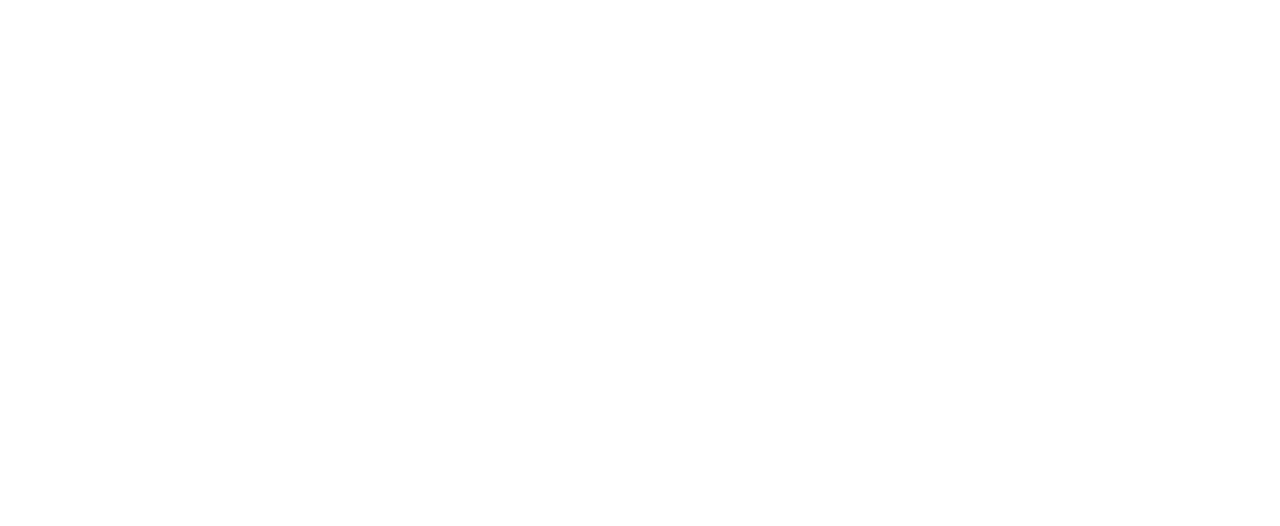
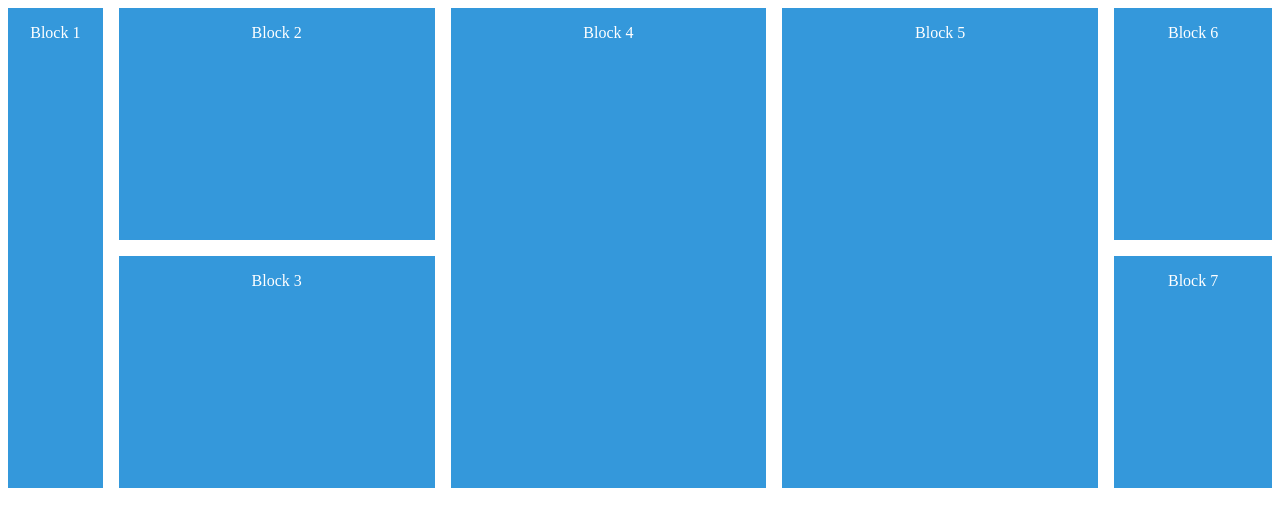
Before and after one commit to BizzNEST/BenefitLandingPage, a plain HTML site: page index.html in a window 1280 px wide. Drawn offline with Linux system fonts and the light colour scheme.

Commit message:
added mason grid layour

```diff
--- a/index.html
+++ b/index.html
@@ -1,12 +1,34 @@
 <!DOCTYPE html>
 <html lang="en">
+
 <head>
     <meta charset="UTF-8">
     <meta name="viewport" content="width=device-width, initial-scale=1.0">
     <title>Benefit Landing Page</title>
     <link rel="stylesheet" href="sponsor-section.css">
+    <link rel="stylesheet" href="mason-grid-section.css">
 </head>
+
 <body>
+    <div class="masonry-grid">
+        <div class="column-first">
+            <div class="block large">Block 1</div>
+        </div>
+        <div class="column-second">
+            <div class="block small">Block 2</div>
+            <div class="block small">Block 3</div>
+        </div>
+        <div class="column-third">
+            <div class="block large">Block 4</div>
+        </div>
+        <div class="column-fourth">
+            <div class="block large">Block 5</div>
+        </div>
+        <div class="column-fifth">
+            <div class="block">Block 6</div>
+            <div class="block">Block 7</div>
+        </div>
+    </div>
+</body>
 
-</body>
 </html>
--- /dev/null
+++ b/mason-grid-section.css
@@ -0,0 +1,60 @@
+.masonry-grid {
+    display: flex;
+    justify-content: center;
+    gap: 16px;
+    width: 100%;
+    height: 60vh;
+    box-sizing: border-box;
+}
+
+.column-first {
+    display: flex;
+    width: 30%;
+    flex-direction: column;
+    gap: 16px;
+}
+.column-second{
+    display: flex;
+    width: inherit;
+    flex-direction: column;
+    gap: 16px;
+}
+.column-third{
+    display: flex;
+    width: inherit;
+    flex-direction: column;
+    gap: 16px;
+}
+.column-fourth{
+    display: flex;
+    width: inherit;
+    flex-direction: column;
+    gap: 16px;
+}
+.column-fifth{
+    display: flex;
+    width: 50%;
+    flex-direction: column;
+    gap: 16px;
+}
+
+.block {
+    height: 100%;
+    background-color: #3498db;
+    color: white;
+    padding: 16px;
+    text-align: center;
+}
+
+.large {
+    flex-grow: 1;
+}
+
+.small {
+    height: 50%;
+}
+
+/* Optional: Add hover effect to the blocks */
+.block:hover {
+    background-color: #2980b9;
+}
```
